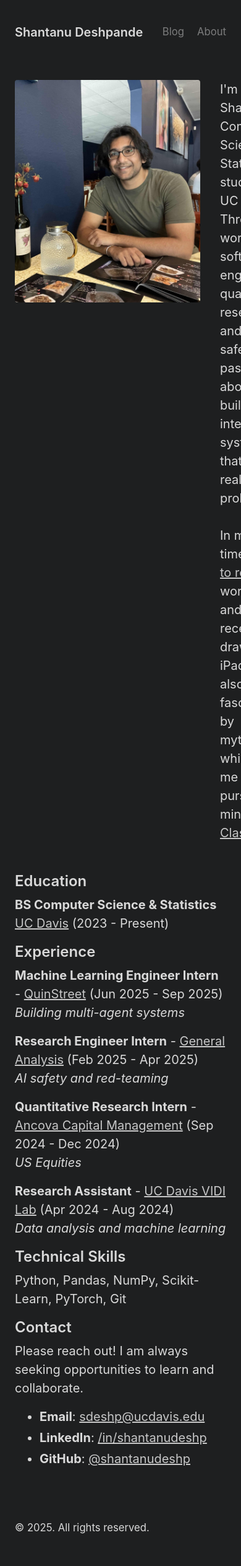
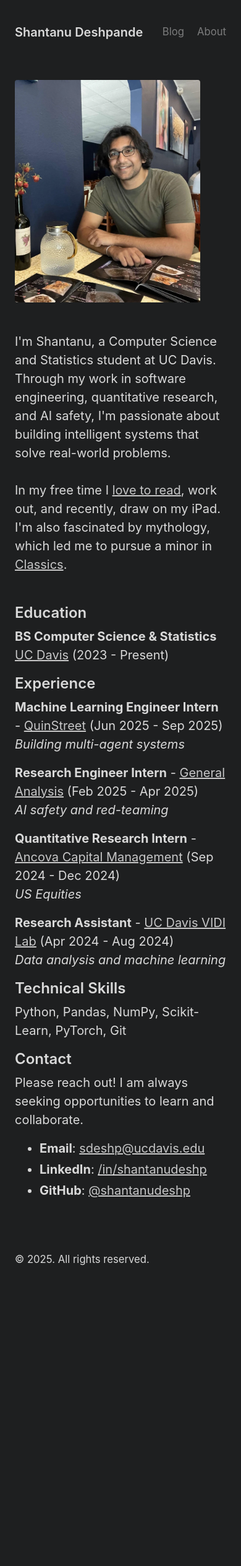
Before and after one commit to shantanudeshp/personal-site, a Jekyll site: the page built from about.md, in a window 390 px wide. Shown: the whole page at 62% size. Built offline with Jekyll 4.4.1, drawn with Linux system fonts in a browser that asks for light colours; after the commit the page ends 2094 px from its top, so only the background shows below that.

Commit message:
Optimize profile image and fix responsive layout
Convert to WebP (134KB vs 771KB) and add mobile-first flexbox

```diff
--- a/_includes/head.html
+++ b/_includes/head.html
@@ -11,6 +11,7 @@
   </title>
 
   <link rel="stylesheet" href="{{ 'styles.css' | relative_url }}">
+  <link rel="preload" href="{{ '/assets/profile.webp' | relative_url }}" as="image" type="image/webp">
   <link rel="apple-touch-icon-precomposed" sizes="144x144" href="{{ '/assets/apple-touch-icon-precomposed.png' | relative_url }}">
   <link rel="shortcut icon" href="{{ '/assets/favicon.ico' | relative_url }}">
   <link rel="alternate" type="application/atom+xml" title="{{ site.title }}" href="{{ 'atom.xml' | relative_url }}">
--- a/about.md
+++ b/about.md
@@ -3,12 +3,20 @@ layout: page
 title: ""
 ---
 
-<div style="display: flex; align-items: flex-start; gap: 2rem; margin-bottom: 2rem;">
-  <img src="{{ "/assets/profile-compressed.jpg" | relative_url }}" alt="Shantanu Deshpande" style="width: 300px; height: auto; flex-shrink: 0;" loading="eager">
+<div class="profile-container" style="display: flex; align-items: flex-start; gap: 2rem; margin-bottom: 2rem; flex-direction: column;">
+  <img src="{{ "/assets/profile.webp" | relative_url }}" alt="Shantanu Deshpande" style="width: 300px; height: auto; flex-shrink: 0;" loading="eager" decoding="async">
   <div>
     <p>I'm Shantanu, a Computer Science and Statistics student at UC Davis. Through my work in software engineering, quantitative research, and AI safety, I'm passionate about building intelligent systems that solve real-world problems.<br><br>In my free time I <a href="https://www.goodreads.com/user/show/192672997-shantanu-deshpande">love to read</a>, work out, and recently, draw on my iPad. I'm also fascinated by mythology, which led me to pursue a minor in <a href="https://classics.ucdavis.edu/">Classics</a>.</p>
   </div>
 </div>
+
+<style>
+@media (min-width: 768px) {
+  .profile-container {
+    flex-direction: row !important;
+  }
+}
+</style>
 
 ## Education
 
```
Also changed, not shown: assets/profile.webp (added).
